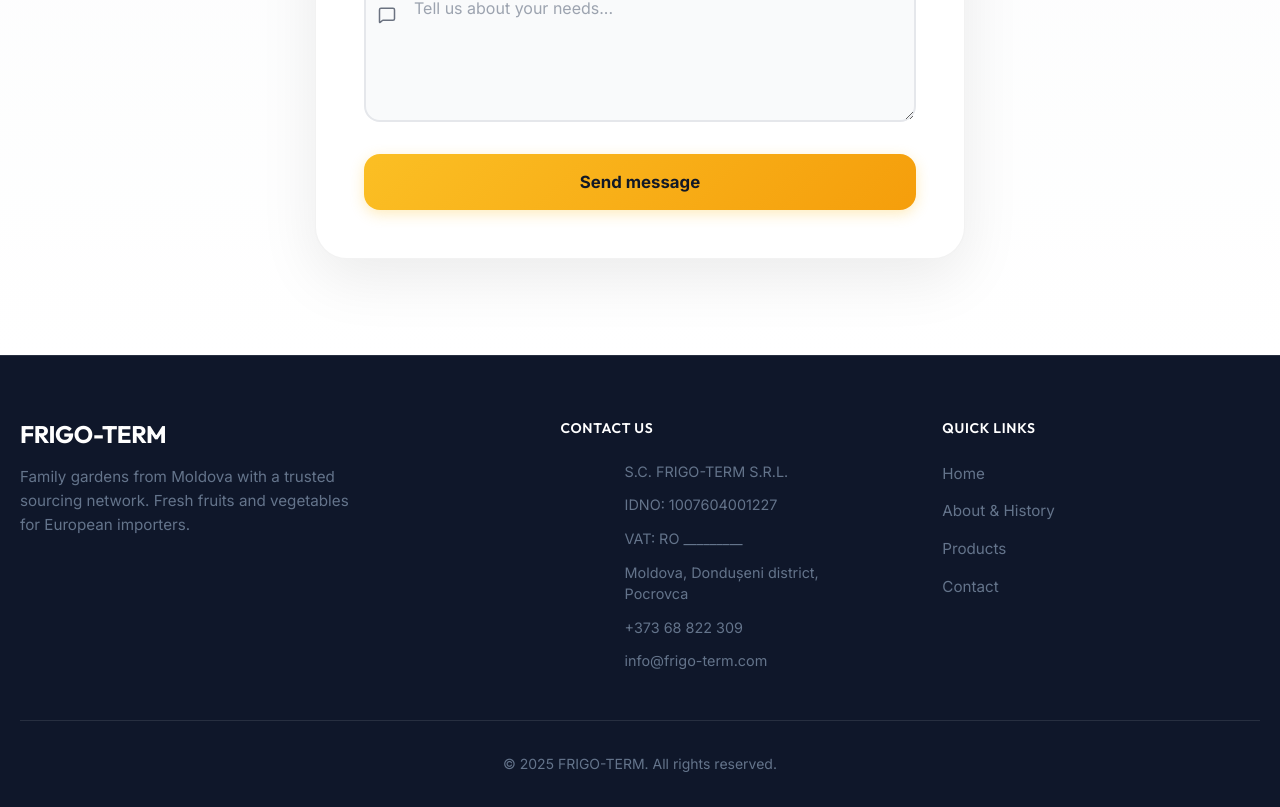
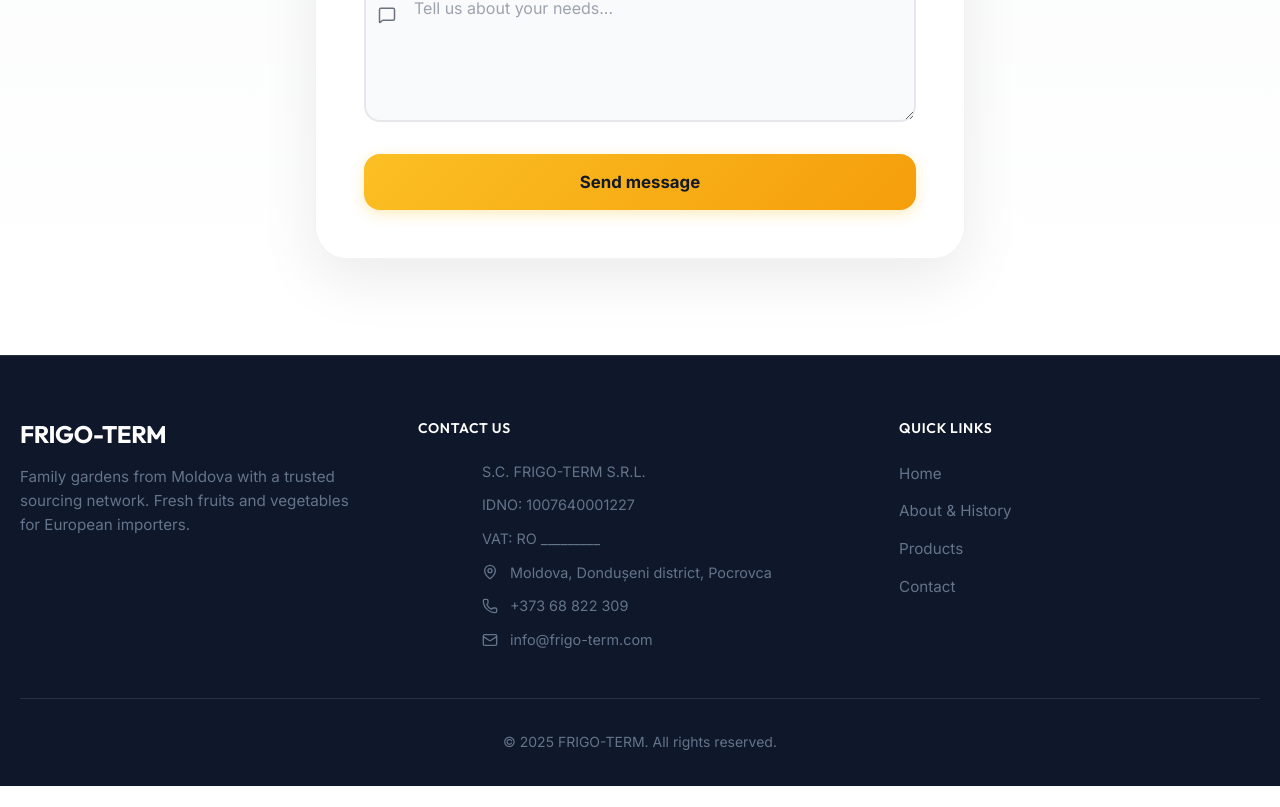
Before and after one commit to Qoopertin/tarcom-lux-website, a React (Vite) app: page / in a window 1280 px wide. Shown: the part 6611-7418 px from the top of the page. After the commit the page ends 7397 px from the top, so only its background shows below. Built offline with nearby package versions, Linux system fonts and the light colour scheme.

Commit message:
Fix footer layout with centered content, correct column order, and icons

```diff
--- a/src/components/Footer.css
+++ b/src/components/Footer.css
@@ -1,4 +1,4 @@
-/* Footer - Clean Flat Professional Design */
+/* Footer - Clean Centered Layout */
 
 .footer {
     background-color: var(--color-bg-dark);
@@ -7,7 +7,8 @@
     border-top: 1px solid rgba(255, 255, 255, 0.1);
 }
 
-.footer-content {
+/* Centered Footer Content */
+.footer-inner {
     display: grid;
     grid-template-columns: 1fr;
     gap: 3rem;
@@ -16,14 +17,17 @@
 }
 
 @media (min-width: 768px) {
-    .footer-content {
-        grid-template-columns: 1.5fr 1fr 1fr;
-        gap: 4rem;
+    .footer-inner {
+        display: flex;
+        gap: 3rem;
+        justify-content: space-between;
+        align-items: flex-start;
     }
 }
 
-/* Brand Column */
+/* Left: Brand Column */
 .footer-brand {
+    flex: 1.5;
     max-width: 350px;
 }
 
@@ -51,8 +55,20 @@
     font-size: 0.875rem;
 }
 
-/* Contact Us Column (Middle) */
-.footer-contact {}
+.footer-title-link {
+    color: var(--color-bg-white);
+    text-decoration: none;
+    transition: color 0.2s ease;
+}
+
+.footer-title-link:hover {
+    color: var(--color-accent);
+}
+
+/* Center: Contact Us Column */
+.footer-contact {
+    flex: 1.2;
+}
 
 .contact-info {
     display: flex;
@@ -66,6 +82,17 @@
     line-height: 1.5;
 }
 
+.info-with-icon {
+    display: flex;
+    align-items: center;
+    gap: 0.75rem;
+}
+
+.info-with-icon svg {
+    color: var(--color-text-muted);
+    flex-shrink: 0;
+}
+
 .info-line a {
     color: var(--color-text-muted);
     text-decoration: none;
@@ -76,8 +103,10 @@
     color: var(--color-accent);
 }
 
-/* Quick Links Column (Right) */
-.footer-links {}
+/* Right: Quick Links Column */
+.footer-links {
+    flex: 1;
+}
 
 .links-list {
     list-style: none;
@@ -111,3 +140,18 @@
     font-size: 0.875rem;
     margin: 0;
 }
+
+/* Mobile Responsive */
+@media (max-width: 767px) {
+    .footer-inner {
+        display: grid;
+        grid-template-columns: 1fr;
+        gap: 2.5rem;
+    }
+
+    .footer-brand,
+    .footer-contact,
+    .footer-links {
+        max-width: 100%;
+    }
+}
--- a/src/components/Footer.jsx
+++ b/src/components/Footer.jsx
@@ -1,5 +1,6 @@
 import React from 'react';
 import { Link } from 'react-router-dom';
+import { MapPin, Phone, Mail } from 'lucide-react';
 import { useLanguage } from '../contexts/LanguageContext';
 import './Footer.css';
 
@@ -9,27 +10,32 @@
     return (
         <footer className="footer">
             <div className="container">
-                <div className="footer-content">
+                <div className="footer-inner">
                     {/* Left: Brand Column */}
                     <div className="footer-brand">
                         <h3 className="footer-logo">FRIGO-TERM</h3>
                         <p className="footer-description">{t('footer.description')}</p>
                     </div>
 
-                    {/* Middle: Contact Us Column */}
+                    {/* Center: Contact Us Column */}
                     <div className="footer-contact">
                         <h4 className="footer-title">
                             <Link to="/contact" className="footer-title-link">Contact Us</Link>
                         </h4>
                         <div className="contact-info">
                             <div className="info-line">S.C. FRIGO-TERM S.R.L.</div>
-                            <div className="info-line">IDNO: 1007604001227</div>
+                            <div className="info-line">IDNO: 1007640001227</div>
                             <div className="info-line">VAT: RO _________</div>
-                            <div className="info-line">Moldova, Dondușeni district, Pocrovca</div>
-                            <div className="info-line">
+                            <div className="info-line info-with-icon">
+                                <MapPin size={16} />
+                                <span>Moldova, Dondușeni district, Pocrovca</span>
+                            </div>
+                            <div className="info-line info-with-icon">
+                                <Phone size={16} />
                                 <a href="tel:+37368822309">+373 68 822 309</a>
                             </div>
-                            <div className="info-line">
+                            <div className="info-line info-with-icon">
+                                <Mail size={16} />
                                 <a href="mailto:info@frigo-term.com">info@frigo-term.com</a>
                             </div>
                         </div>
```
